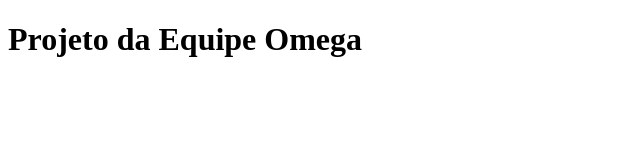
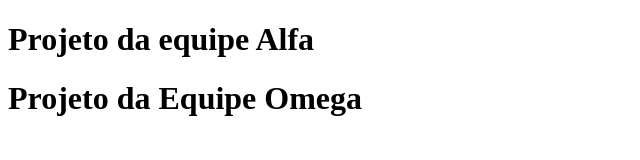
Before and after one commit to murilocaleffi0-source/Atividade1, a plain HTML site: page index.html in a window 1280 px wide. Shown: the whole page, without its empty margins (0-640 px from the left). Drawn offline with Linux system fonts and the light colour scheme.

Commit message:
Update index.html

```diff
--- a/index.html
+++ b/index.html
@@ -6,6 +6,7 @@
     <title>HTML</title>
 </head>
 <body>
+    <h1>Projeto da equipe Alfa</h1>
     <h1>Projeto da Equipe Omega</h1>
 </body>
 </html>
```
